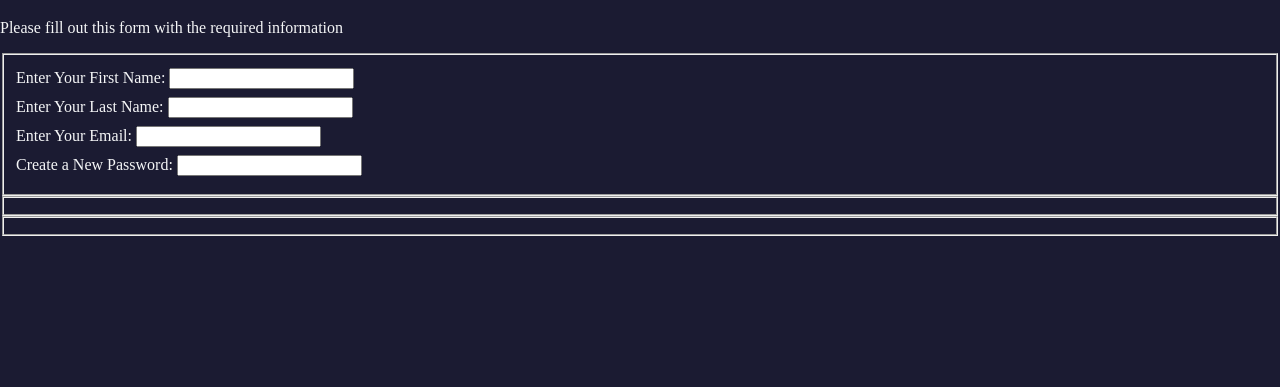
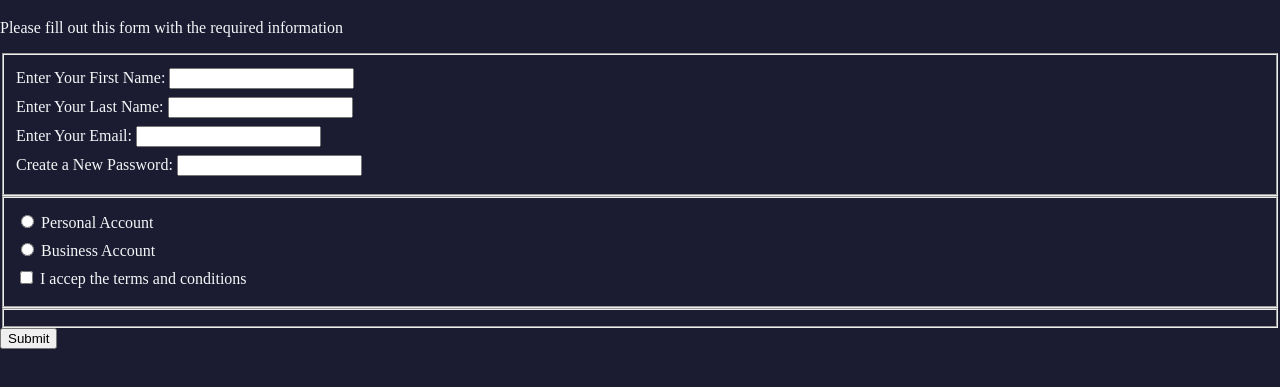
Before and after one commit to andrz-zack/Registration-form, a plain HTML site: page index.html in a window 1280 px wide. Shown: the part 61-448 px from the top of the page. Drawn offline with Linux system fonts and the light colour scheme.

Commit message:
Agregando input radio y checkbox con sus requireds

```diff
--- a/index.html
+++ b/index.html
@@ -13,14 +13,30 @@
     </p>
     <form method="post" action="https://register-demo.freecodecamp.org">
         <fieldset>
-            <label  for="first-name">Enter Your First Name: <input id="first-name" ></label>
-            <label  for="last-name">Enter Your Last Name: <input id="last-name"></label>
-            <label  for="email">Enter Your Email: <input id="email"></label>
-            <label  for="new-password">Create a New Password: <input id="new-password"></label>
+            <label  for="first-name">Enter Your First Name: <input id="first-name" type="te requiredxt" required></la requiredbel>
+
+            <label  for="last-name">Enter Your Last Name: <input id="last-name" type="text" required></label>
+
+            <label  for="email">Enter Your Email: <input id="email" type="email" required required></label>
+
+            <label  for="new-password">Create a New Password: <input id="new-password" type="password" required  pattern="012345"></label>
+
         </fieldset>
 
+        <fieldset>
+            <label for="">
+                <input type="radio"> Personal Account
+            </label>
+            <label for="">
+                <input type="radio"> Business Account
+            </label>
+            <label for="">
+                <input type="checkbox" required> I accep the terms and conditions
+            </label>
+        </fieldset>
         <fieldset></fieldset>
-        <fieldset></fieldset>
+
+        <input type="submit" value="Submit">
     </form>
 </body>
 </html>
```
